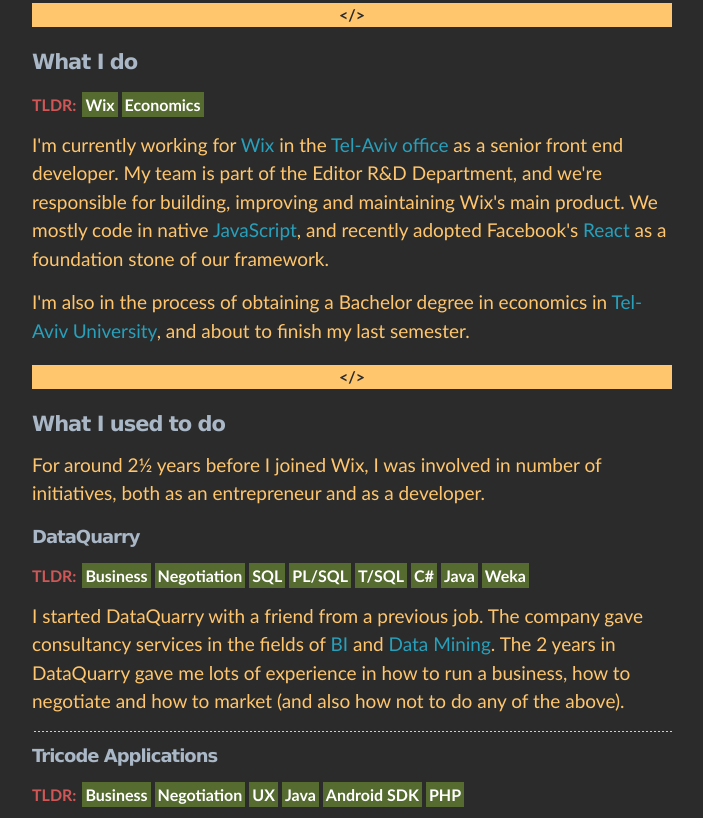
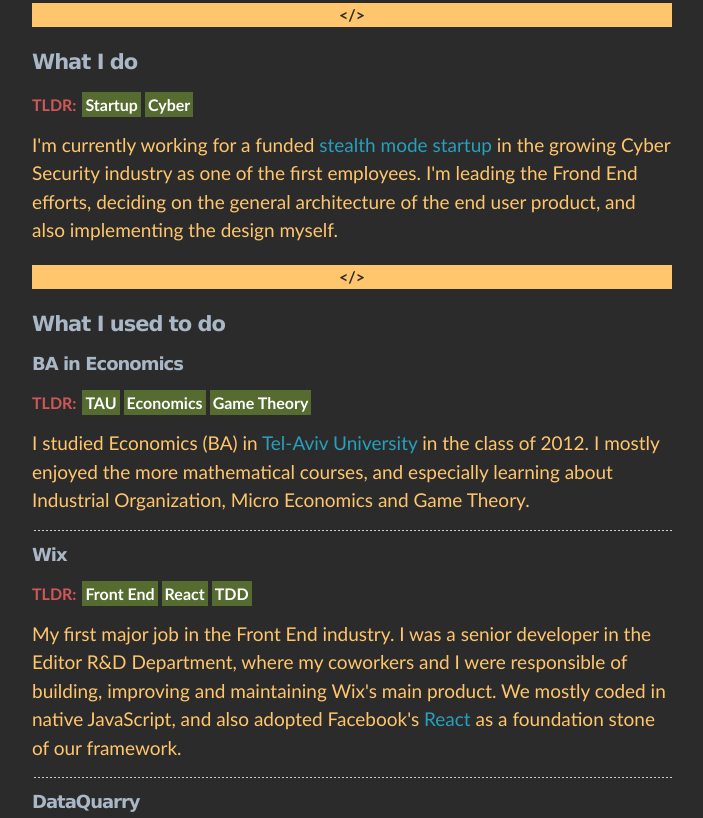
Before and after one commit to shaylh/shaylh.github.io, a plain HTML site: page index.html in a window 1280 px wide. Shown: the part 417-1235 px from the top of the page, without its empty margins (288-991 px from the left). Drawn offline with Linux system fonts and the light colour scheme.

Commit message:
updated info

```diff
--- a/index.html
+++ b/index.html
@@ -55,26 +55,36 @@
         <article id="ido">
 
             <h4>What I do</h4>
-            <div class="skills"><span>Wix</span><span>Economics</span></div>
+            <div class="skills"><span>Startup</span><span>Cyber</span></div>
             <p>
-                I'm currently working for <a href="http://www.wix.com" target="_blank">Wix</a> in the <a href="http://www.businessinsider.com/startup-wix-has-one-of-the-most-spectacular-offices-in-isreal-2013-4?op=1" target="_blank">Tel-Aviv office</a> as a senior front end developer.
-                My team is part of the Editor R&D Department, and we're responsible for building, improving and maintaining Wix's main product.
-                We mostly code in native <a href="https://developer.mozilla.org/en-US/docs/Web/JavaScript" target="_blank">JavaScript</a>, and recently adopted Facebook's <a href="https://facebook.github.io/react" target="_blank">React</a> as a foundation stone of our framework.
-            </p>
-
-            <p>
-                I'm also in the process of obtaining a Bachelor degree in economics in <a href="http://english.tau.ac.il/" target="_blank">Tel-Aviv University</a>, and about to finish my last semester.
+                I'm currently working for a funded <a href="https://en.wikipedia.org/wiki/Stealth_mode" target="_blank">stealth mode startup</a> in the growing Cyber Security industry as one of the first employees.
+                I'm leading the Frond End efforts, deciding on the general architecture of the end user product, and also implementing the design myself.
             </p>
 
         </article>
         <div class="article_divider"></div>
         <article id="used">
+            <h4>What I used to do</h4>
+            <section>
+                <h5>BA in Economics</h5>
 
-            <h4>What I used to do</h4>
+                <div class="skills"><span>TAU</span><span>Economics</span><span>Game Theory</span></div>
 
                 <p>
-                For around 2½ years before I joined Wix, I was involved in number of initiatives, both as an entrepreneur and as a developer.
+                    I studied Economics (BA) in <a href="http://english.tau.ac.il/" target="_blank">Tel-Aviv University</a> in the class of 2012. I mostly enjoyed the more mathematical courses, and especially learning about Industrial Organization, Micro Economics and Game Theory.
                 </p>
+            </section>
+            <hr/>
+            <section>
+                <h5>Wix</h5>
+
+                <div class="skills"><span>Front End</span><span>React</span><span>TDD</span></div>
+
+                <p>
+                    My first major job in the Front End industry. I was a senior developer in the Editor R&D Department, where my coworkers and I were responsible of building, improving and maintaining Wix's main product. We mostly coded in native JavaScript, and also adopted Facebook's <a href="https://facebook.github.io/react" target="_blank">React</a> as a foundation stone of our framework.
+                </p>
+            </section>
+            <hr/>
             <section>
                 <h5>DataQuarry</h5>
 
@@ -211,8 +221,7 @@ console.log(resolved);//['a','d','c','b' ]</code></pre>
                 <a href="http://en.wikipedia.org/wiki/Breaking_Bad" target="_blank">Breaking Bad</a>,
                 <a href="http://en.wikipedia.org/wiki/The_Office_(U.S._TV_series)" target="_blank">The Office</a> and
                 <a href="http://en.wikipedia.org/wiki/Seinfeld" target="_blank">Seinfeld</a>.<br>
-                Besides that, when I find the time for it, I also really like to cook. Some of my "specialties" are Lasagna, meat balls and Pasta a la Carbonara.
-
+                Besides that, when I find the time for it, I also really like to cook. Some of my "specialties" are Lasagna, meat balls<a href="https://en.wikipedia.org/wiki/Serial_comma" target="_blank">,</a> and Pasta a la Carbonara.
             </p>
         </article>
         <div class="article_divider"></div>
```
Also changed, not shown: 1 other file. Lines whose indentation alone changed are shown as unchanged.
